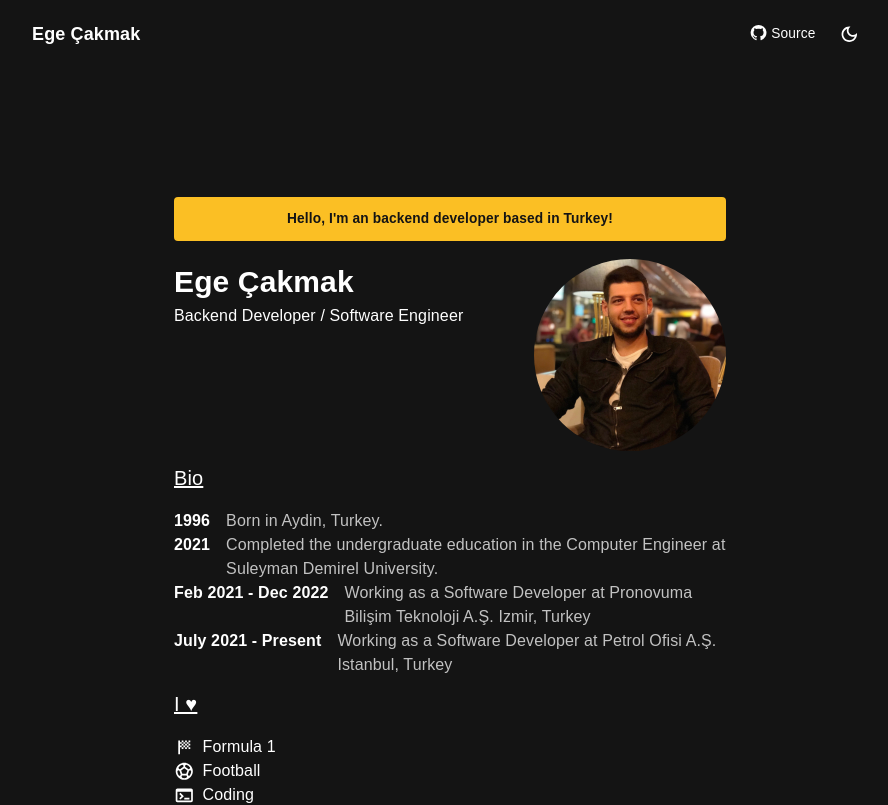
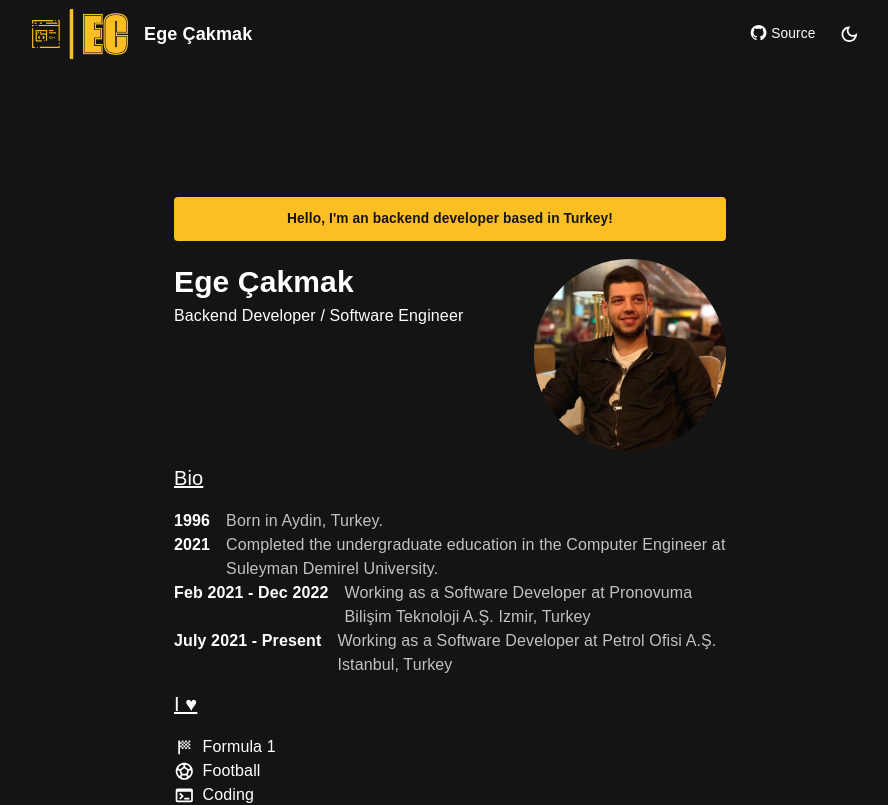
Before and after one commit to egeckmk/egeckmk.com, a React (Create React App) app: page / in a window 1280 px wide. Shown: the top 805 px of the page, without its empty margins (190-1078 px from the left). Built offline with nearby package versions, Linux system fonts and the light colour scheme.

Commit message:
Add logo and change favicon

```diff
--- a/public/index.html
+++ b/public/index.html
@@ -2,7 +2,7 @@
 <html lang="en">
   <head>
     <meta charset="utf-8" />
-    <link rel="icon" href="favicon.ico" />
+    <link rel="icon" href="favico.png" />
     <meta name="viewport" content="width=device-width, initial-scale=1" />
     <meta name="theme-color" content="#000000" />
     <meta
--- a/src/scenes/global/Topbar.jsx
+++ b/src/scenes/global/Topbar.jsx
@@ -1,10 +1,11 @@
-import { Box, IconButton, useTheme, Link } from "@mui/material";
+import { Box, IconButton, useTheme, Link, Avatar } from "@mui/material";
 import GitHubIcon from "@mui/icons-material/GitHub";
 import { useContext } from "react";
 import { ColorModeContext, tokens } from "../../theme";
 import LightModeOutlinedIcon from "@mui/icons-material/LightModeOutlined";
 import DarkModeOutlinedIcon from "@mui/icons-material/DarkModeOutlined";
 import React from "react";
+import avatar from "../../images/logo.png";
 
 const Topbar = () => {
   const theme = useTheme();
@@ -23,7 +24,8 @@ const Topbar = () => {
             fontWeight: "bold",
           }}
         >
-          <Link href="/" color="inherit" underline="none">
+          <img src={avatar} alt="logo" style={{ width: "96px" }} />
+          <Link href="/" color="inherit" underline="none" marginLeft="1rem">
             Ege Çakmak
           </Link>
         </Box>
```
Also changed, not shown: public/favicon.png (added), src/images/logo.png (added).
